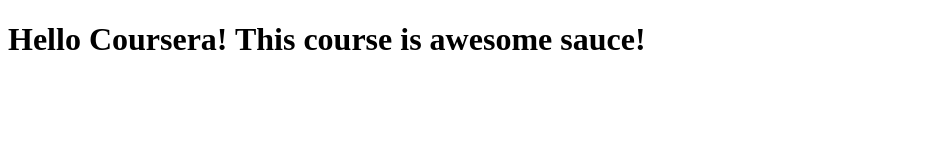
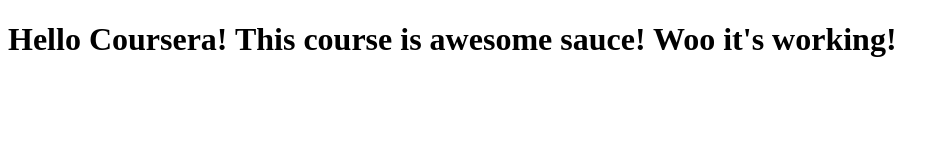
Before and after one commit to jaaanelala/coursera_test, a plain HTML site: page site/index.html in a window 1280 px wide. Shown: the whole page, without its empty margins (0-949 px from the left). Drawn offline with Linux system fonts and the light colour scheme.

Commit message:
Small addition to our page content.

```diff
--- a/site/index.html
+++ b/site/index.html
@@ -4,6 +4,6 @@
 	<title>Hello Coursera!</title>
 </head>
 <body>
-<h1>Hello Coursera! This course is awesome sauce!</h1>
+<h1>Hello Coursera! This course is awesome sauce! Woo it's working!</h1>
 </body>
 </html>
```
